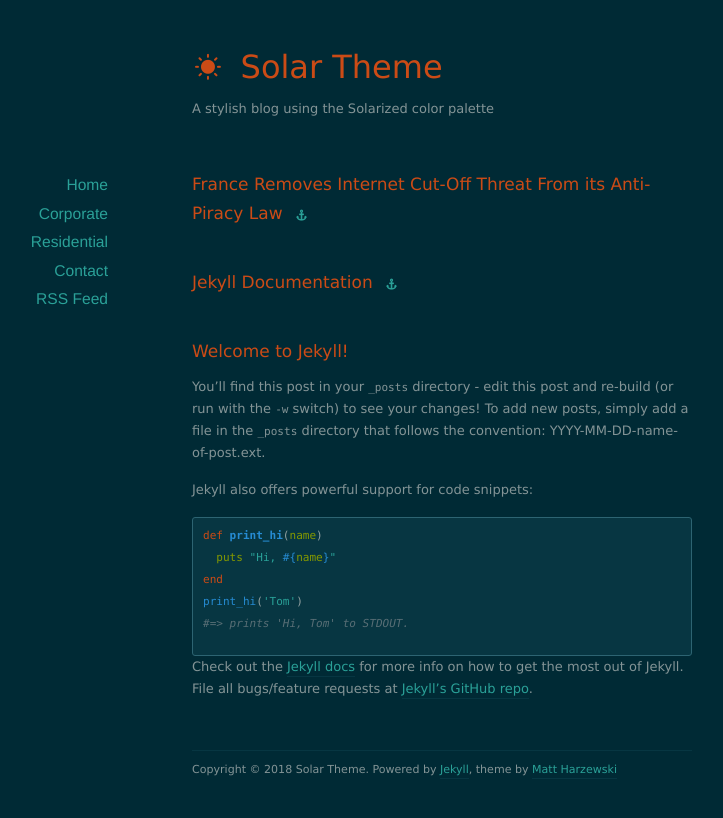
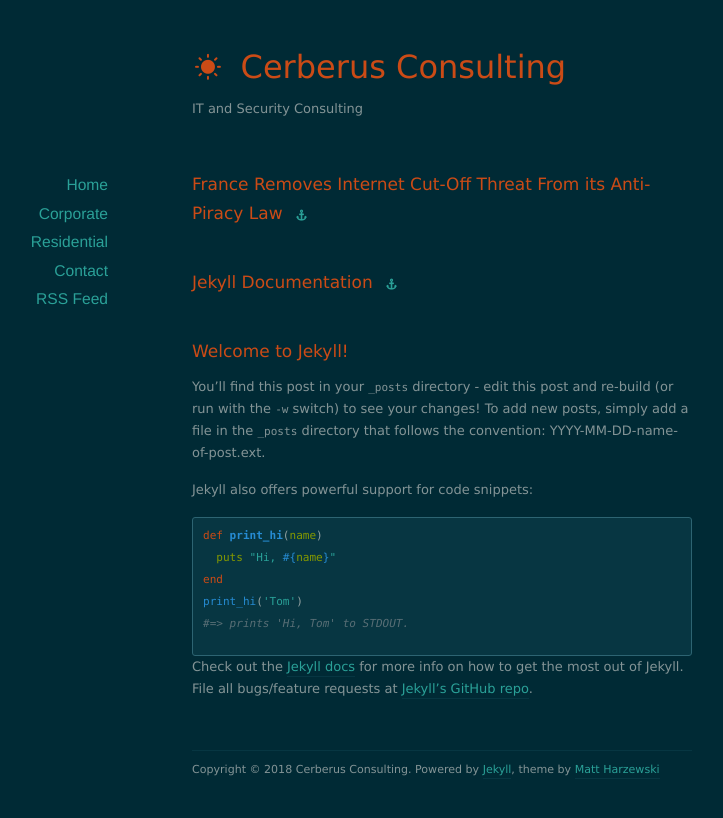
Before and after one commit to PooterRooter/PooterRooter.github.io, a Jekyll site: the page built from index.html, in a window 1280 px wide. Shown: the top 818 px of the page, without its empty margins (198-921 px from the left). Built offline with Jekyll 4.4.1, drawn with Linux system fonts in a browser that asks for light colours; nearby versions of some CDN libraries; the list of posts is cut into pages by our own code.

Commit message:
Update _config.yml

```diff
--- a/_config.yml
+++ b/_config.yml
@@ -1,6 +1,6 @@
-name: Solar Theme
-url: http://example.org
-description: A stylish blog using the Solarized color palette
+name: Cerberus Consulting
+url: https://cerberus-consulting.net
+description: IT and Security Consulting
 
 permalink: /:year/:month/:day/:title/
 paginate: 10
```
